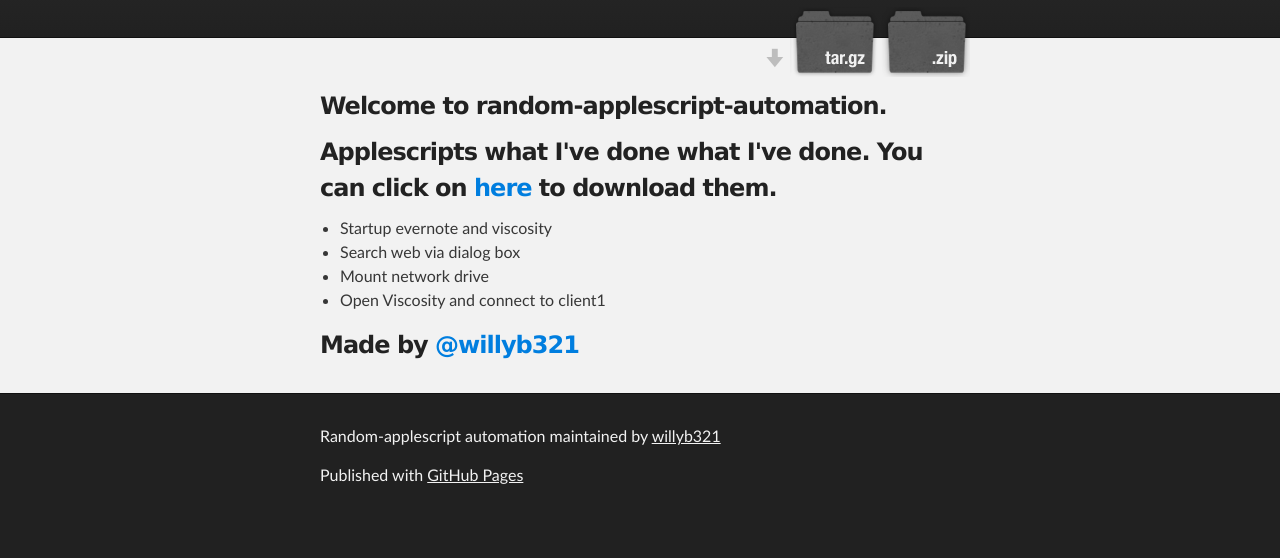
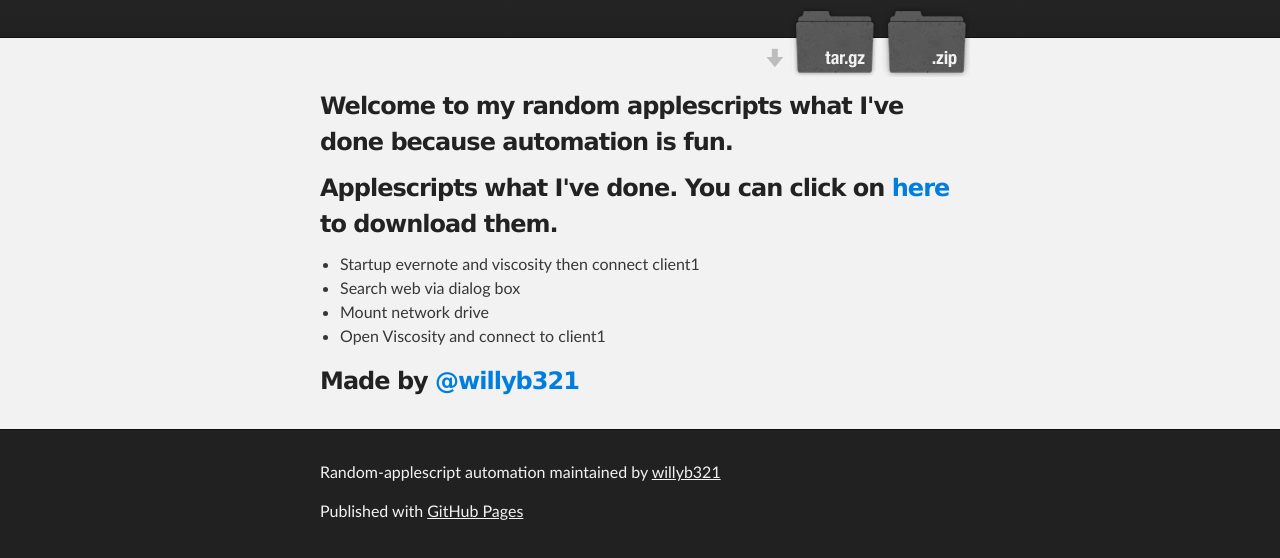
Before and after one commit to willyb321/random-applescript_automation, a plain HTML site: page index.html in a window 1280 px wide. Shown: the part 271-829 px from the top of the page. Before the commit the page ends 800 px from the top, so only its background shows below. Drawn offline with Linux system fonts and the light colour scheme.

```diff
--- a/index.html
+++ b/index.html
@@ -32,13 +32,13 @@
     <div id="main_content_wrap" class="outer">
       <section id="main_content" class="inner">
         <h3>
-<a id="welcome-to-random-applescript-automation" class="anchor" href="#welcome-to-random-applescript-automation" aria-hidden="true"><span aria-hidden="true" class="octicon octicon-link"></span></a>Welcome to random-applescript-automation.</h3>
+<a id="welcome-to-my-random-applescripts-what-ive-done-because-automation-is-fun" class="anchor" href="#welcome-to-my-random-applescripts-what-ive-done-because-automation-is-fun" aria-hidden="true"><span aria-hidden="true" class="octicon octicon-link"></span></a>Welcome to my random applescripts what I've done because automation is fun.</h3>
 
 <h3>
-<a id="applescripts-what-ive-done-what-ive-done-you-can-click-on-here-to-download-them" class="anchor" href="#applescripts-what-ive-done-what-ive-done-you-can-click-on-here-to-download-them" aria-hidden="true"><span aria-hidden="true" class="octicon octicon-link"></span></a>Applescripts what I've done what I've done. You can click on <a href="https://github.com/willyb321/random-applescript_automation/releases/download/1.0/1.0.zip">here</a> to download them.</h3>
+<a id="applescripts-what-ive-done-you-can-click-on-here-to-download-them" class="anchor" href="#applescripts-what-ive-done-you-can-click-on-here-to-download-them" aria-hidden="true"><span aria-hidden="true" class="octicon octicon-link"></span></a>Applescripts what I've done. You can click on <a href="https://github.com/willyb321/random-applescript_automation/releases/download/1.0/1.0.zip">here</a> to download them.</h3>
 
 <ul>
-<li>Startup evernote and viscosity</li>
+<li>Startup evernote and viscosity then connect client1</li>
 <li>Search web via dialog box</li>
 <li>Mount network drive</li>
 <li>Open Viscosity and connect to client1</li>
--- a/params.json
+++ b/params.json
@@ -1 +1 @@
-{"name":"Random-applescript automation","tagline":"A place for all the random automation I do with applescript. I will probably use Script Editor but I dunno.","body":"### Welcome to random-applescript-automation.\r\n\r\n### Applescripts what I've done what I've done. You can click on [here](https://github.com/willyb321/random-applescript_automation/releases/download/1.0/1.0.zip) to download them.\r\n- Startup evernote and viscosity\r\n- Search web via dialog box\r\n- Mount network drive\r\n- Open Viscosity and connect to client1\r\n\r\n### Made by @willyb321","google":"UA-55840909-4","note":"Don't delete this file! It's used internally to help with page regeneration."}
+{"name":"Random-applescript automation","tagline":"A place for all the random automation I do with applescript. I will probably use Script Editor but I dunno.","body":"### Welcome to my random applescripts what I've done because automation is fun.\r\n\r\n### Applescripts what I've done. You can click on [here](https://github.com/willyb321/random-applescript_automation/releases/download/1.0/1.0.zip) to download them.\r\n- Startup evernote and viscosity then connect client1\r\n- Search web via dialog box\r\n- Mount network drive\r\n- Open Viscosity and connect to client1\r\n\r\n### Made by @willyb321","google":"UA-55840909-4","note":"Don't delete this file! It's used internally to help with page regeneration."}
```
